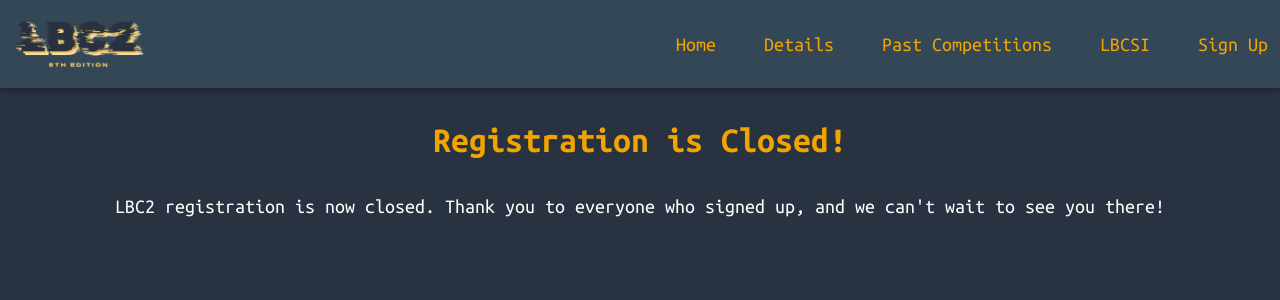
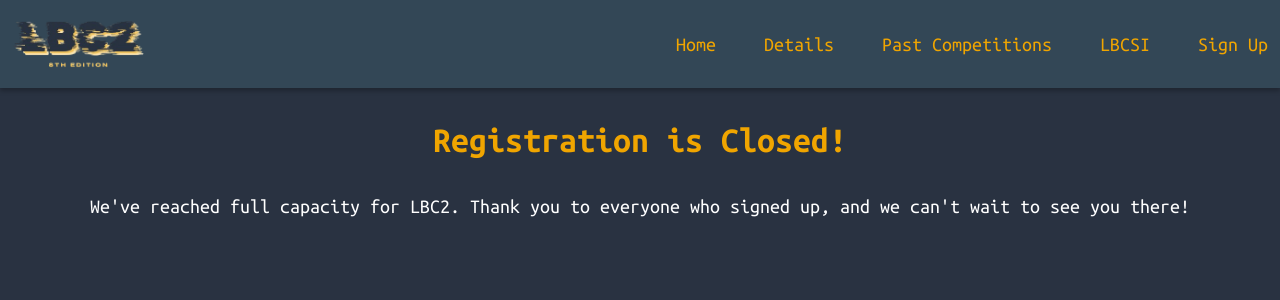
Before and after one commit to cwnaze/LBC2-Website-Svelte, a SvelteKit app: page /sign-up in a window 1280 px wide. Shown: the top 300 px of the page. Built offline with nearby package versions, Linux system fonts and the light colour scheme; no server answers.

Commit message:
what if casey got a low-taper fade

```diff
--- a/src/routes/sign-up/+page.svelte
+++ b/src/routes/sign-up/+page.svelte
@@ -8,7 +8,7 @@
 <Navbar />
 
 <h1 class="text-yellow-200 text-4xl font-black mt-8 mx-20 text-center">Registration is Closed!</h1>
-<p class="text-white text-xl mt-8 mb-4 mx-20 text-center">LBC2 registration is now closed. Thank you to everyone who signed up, and we can't wait to see you there!</p>
+<p class="text-white text-xl mt-8 mb-4 mx-20 text-center">We've reached full capacity for LBC2. Thank you to everyone who signed up, and we can't wait to see you there!</p>
 <!-- <h1 class="text-yellow-200 text-4xl font-black mt-8 mx-20 text-center">Competitor Registration</h1>
 <p class="text-white text-xl mt-8 mb-4 mx-20 text-center">Your team can have up to FOUR members. Only the team leader should register the team and its members (first and last names). All team members MUST be in Grades 8th-12th. Any team changes should be reported to <a href="mailto:lbc2staff@gmail.com" class="underline hover:text-yellow-100">lbc2staff@gmail.com</a></p>
 <form method='POST' action='?/register' class='text-yellow-200 flex flex-col justify-center items-center text-2xl gap-6'>
```
